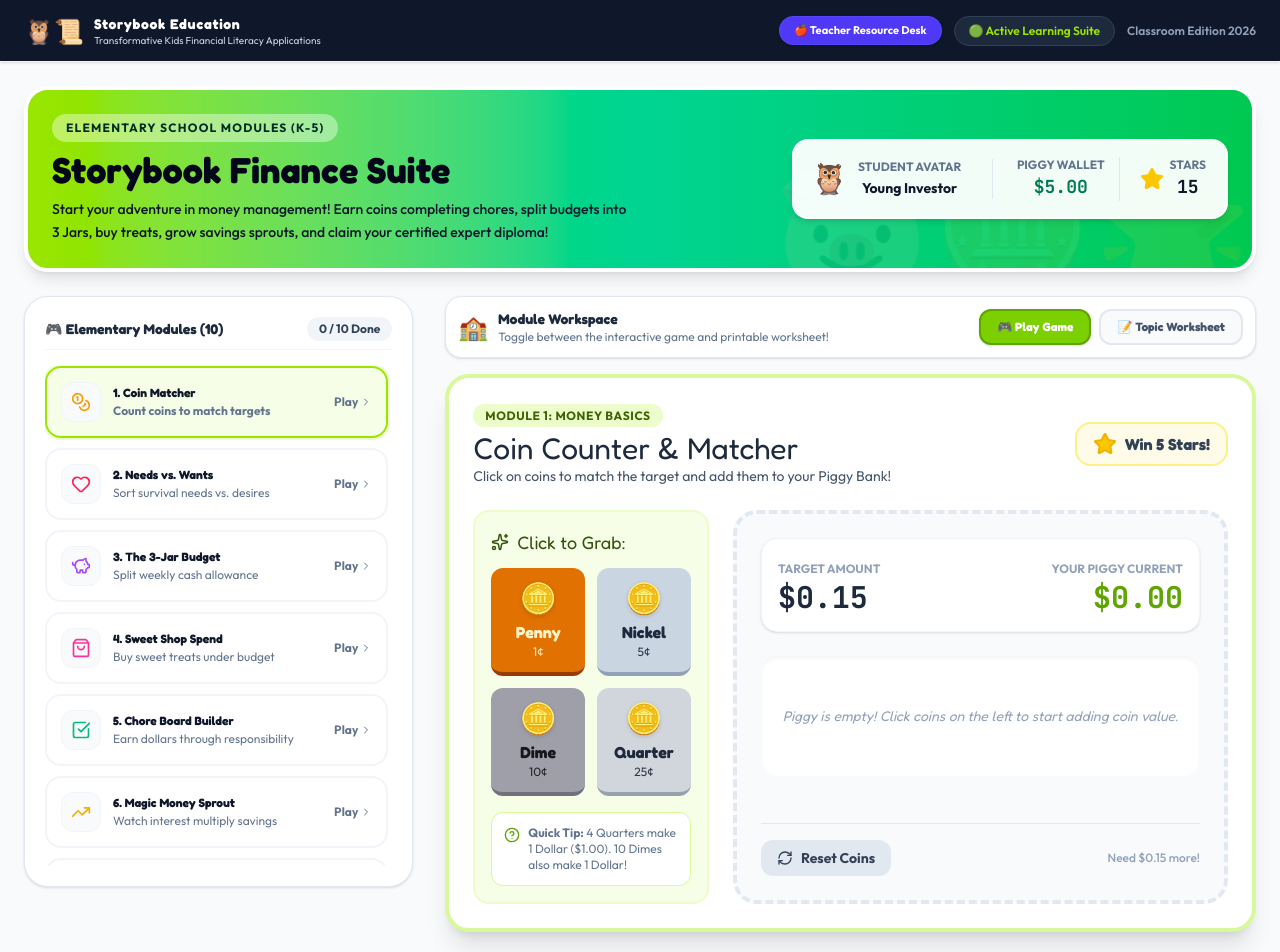
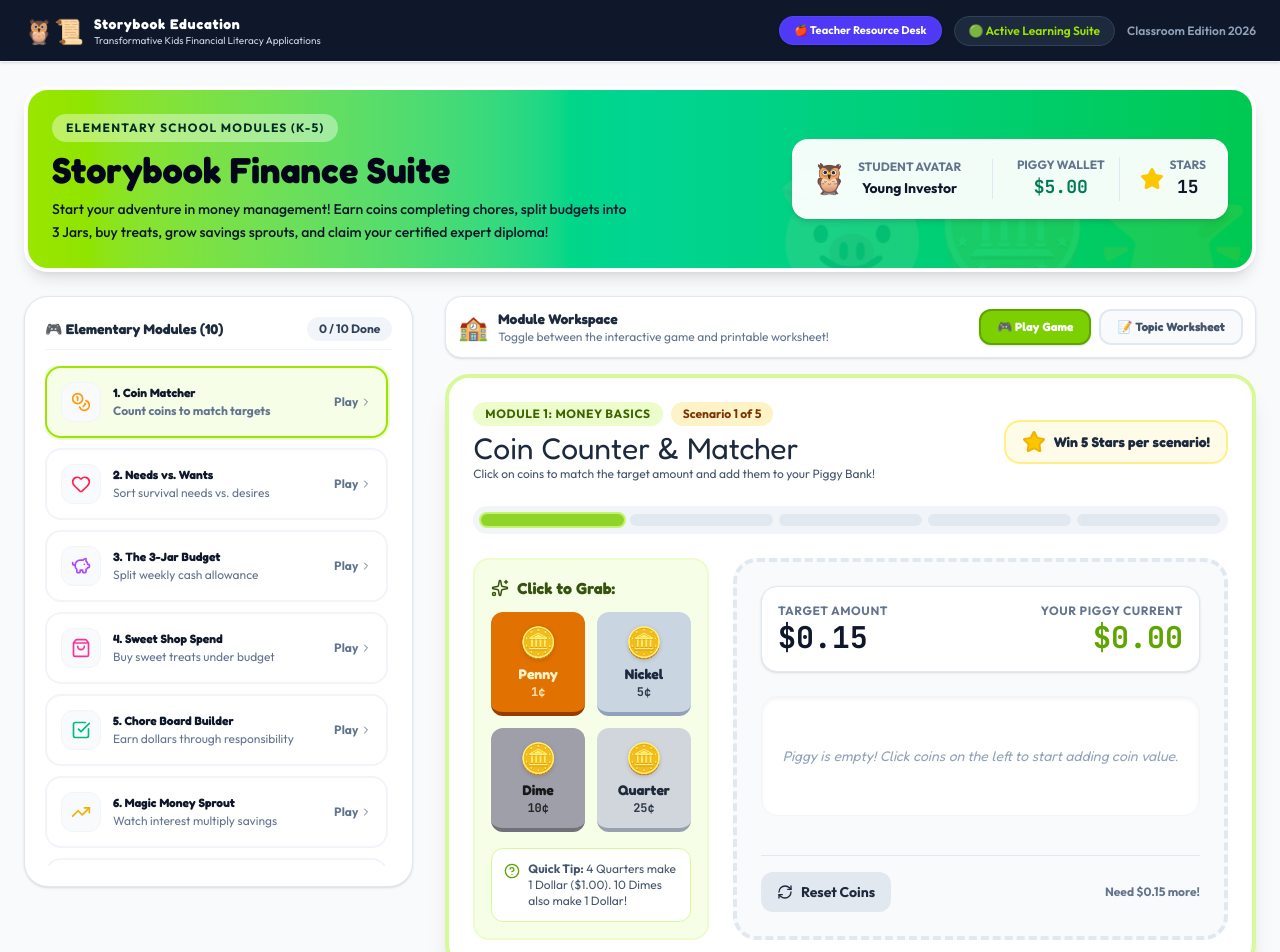
Before and after one commit to ealimon/storybook-finance-elementary, a React (Vite) app: page / in a window 1280 px wide. Shown: the top 952 px of the page. Built offline with nearby package versions, Linux system fonts and the light colour scheme.

Commit message:
feat: add navigation and expand Coin Catcher levels
Update Coin Catcher to include five progression levels and provide a navigation callback to transition to the next module upon completion.

```diff
--- a/src/App.tsx
+++ b/src/App.tsx
@@ -320,6 +320,11 @@ export default function App() {
                     wallet={profile.wallet}
                     onAddMoney={handleAddMoney}
                     onAddStars={handleAddStars}
+                    onNextModule={() => {
+                      setActiveModuleId('needs_wants');
+                      setViewingWorksheet(false);
+                      window.scrollTo({ top: 0, behavior: 'smooth' });
+                    }}
                   />
                 )}
                 {activeModuleId === 'needs_wants' && (
--- a/src/components/CoinCatcher.tsx
+++ b/src/components/CoinCatcher.tsx
@@ -6,6 +6,7 @@ interface CoinCatcherProps {
   wallet: number;
   onAddMoney: (amount: number) => void;
   onAddStars: (stars: number) => void;
+  onNextModule?: () => void;
 }
 
 const COINS = [
@@ -16,22 +17,25 @@ const COINS = [
 ];
 
 const TARGETS = [
-  { text: 'Make 15¢', target: 0.15 },
-  { text: 'Make 37¢', target: 0.37 },
-  { text: 'Make 68¢', target: 0.68 },
+  { text: 'Scenario 1 of 5: Make 15¢', target: 0.15 },
+  { text: 'Scenario 2 of 5: Make 37¢', target: 0.37 },
+  { text: 'Scenario 3 of 5: Make 50¢', target: 0.50 },
+  { text: 'Scenario 4 of 5: Make 68¢', target: 0.68 },
+  { text: 'Scenario 5 of 5: Make 85¢', target: 0.85 },
 ];
 
-export default function CoinCatcher({ wallet, onAddMoney, onAddStars }: CoinCatcherProps) {
+export default function CoinCatcher({ wallet, onAddMoney, onAddStars, onNextModule }: CoinCatcherProps) {
   const [level, setLevel] = useState(0);
   const [selectedCoins, setSelectedCoins] = useState<{ id: number; value: number; name: string; image: string }[]>([]);
   const [currentSum, setCurrentSum] = useState(0);
   const [success, setSuccess] = useState(false);
   const [starsAwarded, setStarsAwarded] = useState(false);
+  const [isAllCompleted, setIsAllCompleted] = useState(false);
 
   const targetAmount = TARGETS[level].target;
 
   const handleAddCoin = (coin: typeof COINS[0]) => {
-    if (success) return;
+    if (success || isAllCompleted) return;
     const newId = Date.now() + Math.random();
     const newCoins = [...selectedCoins, { id: newId, value: coin.value, name: coin.name, image: coin.image }];
     setSelectedCoins(newCoins);
@@ -44,7 +48,7 @@ export default function CoinCatcher({ wallet, onAddMoney, onAddStars }: CoinCatc
   };
 
   const handleRemoveCoin = (id: number, value: number) => {
-    if (success) return;
+    if (success || isAllCompleted) return;
     const filtered = selectedCoins.filter(c => c.id !== id);
     setSelectedCoins(filtered);
     const newSum = Math.round((currentSum - value) * 100) / 100;
@@ -55,6 +59,15 @@ export default function CoinCatcher({ wallet, onAddMoney, onAddStars }: CoinCatc
     setSelectedCoins([]);
     setCurrentSum(0);
     setSuccess(false);
+  };
+
+  const handlePlayAgain = () => {
+    setLevel(0);
+    setSelectedCoins([]);
+    setCurrentSum(0);
+    setSuccess(false);
+    setStarsAwarded(false);
+    setIsAllCompleted(false);
   };
 
   const claimReward = () => {
@@ -70,37 +83,99 @@ export default function CoinCatcher({ wallet, onAddMoney, onAddStars }: CoinCatc
       setSuccess(false);
       setStarsAwarded(false);
     } else {
-      // Completed all levels! Reset or celebrate
-      alert('You completed all Coin Matching levels! Double High Five! 🙌');
-      setLevel(0);
-      setSelectedCoins([]);
-      setCurrentSum(0);
-      setSuccess(false);
-      setStarsAwarded(false);
+      // Completed all 5 scenarios!
+      setIsAllCompleted(true);
     }
   };
 
   return (
     <div className="bg-white rounded-3xl p-6 shadow-xl border-4 border-lime-200">
-      <div className="flex flex-col md:flex-row justify-between items-center mb-6">
+      {/* Header with Level badges */}
+      <div className="flex flex-col md:flex-row justify-between items-start md:items-center mb-6 gap-3">
         <div>
+          <div className="flex items-center gap-2 flex-wrap">
             <span className="text-xs font-bold uppercase tracking-wider bg-lime-100 text-lime-800 px-3 py-1 rounded-full">
               Module 1: Money Basics
             </span>
+            <span className="text-xs font-bold bg-amber-100 text-amber-900 px-3 py-1 rounded-full">
+              Scenario {level + 1} of {TARGETS.length}
+            </span>
+          </div>
           <h2 className="text-2xl md:text-3xl font-display text-slate-800 mt-1">Coin Counter &amp; Matcher</h2>
-          <p className="text-sm text-slate-600">Click on coins to match the target and add them to your Piggy Bank!</p>
+          <p className="text-sm sm:text-xs text-slate-600">Click on coins to match the target amount and add them to your Piggy Bank!</p>
         </div>
-        <div className="flex items-center gap-2 mt-3 md:mt-0 bg-yellow-50 px-4 py-2 rounded-2xl border-2 border-yellow-200">
+        <div className="flex items-center gap-2 bg-yellow-50 px-4 py-2 rounded-2xl border-2 border-yellow-200 shrink-0">
           <Star className="text-yellow-500 fill-yellow-400" size={24} />
-          <span className="font-display font-bold text-slate-700">Win 5 Stars!</span>
+          <span className="font-display font-bold text-slate-800 text-sm">Win 5 Stars per scenario!</span>
         </div>
       </div>
 
+      {/* Scenario step tracker indicator */}
+      <div className="flex items-center gap-1.5 mb-6 bg-slate-100 p-2 rounded-2xl">
+        {TARGETS.map((t, idx) => {
+          const isDone = idx < level || (idx === level && isAllCompleted);
+          const isCurrent = idx === level && !isAllCompleted;
+          return (
+            <div
+              key={idx}
+              className={`flex-1 h-3 rounded-full transition-all flex items-center justify-center text-[10px] font-bold ${
+                isDone
+                  ? 'bg-emerald-500 text-white'
+                  : isCurrent
+                  ? 'bg-lime-500 text-white ring-2 ring-lime-300 animate-pulse'
+                  : 'bg-slate-200 text-slate-400'
+              }`}
+              title={t.text}
+            />
+          );
+        })}
+      </div>
+
+      {isAllCompleted ? (
+        /* Celebration view after 5 scenarios completed */
+        <motion.div
+          initial={{ scale: 0.9, opacity: 0 }}
+          animate={{ scale: 1, opacity: 1 }}
+          className="bg-gradient-to-br from-lime-50 via-emerald-50 to-teal-50 border-4 border-emerald-300 rounded-3xl p-8 text-center shadow-lg my-4"
+        >
+          <div className="w-20 h-20 bg-yellow-400 text-yellow-950 rounded-full flex items-center justify-center mx-auto mb-4 text-4xl shadow-md border-4 border-white animate-bounce">
+            🏆
+          </div>
+          <h3 className="text-3xl font-display font-extrabold text-slate-900 mb-2">
+            Fantastic Job! All 5 Scenarios Completed! 🎉
+          </h3>
+          <p className="text-base text-slate-700 max-w-lg mx-auto mb-6 leading-relaxed">
+            You matched all coin targets perfectly and earned bonus cash for your Piggy Wallet! You are now ready for the next financial step.
+          </p>
+
+          <div className="flex flex-col sm:flex-row items-center justify-center gap-4">
+            {onNextModule && (
+              <button
+                id="btn-coin-next-module"
+                onClick={onNextModule}
+                className="w-full sm:w-auto bg-gradient-to-r from-emerald-600 to-green-600 hover:from-emerald-700 hover:to-green-700 text-white font-display font-bold text-base px-8 py-4 rounded-2xl shadow-lg transition-all transform hover:scale-105 active:scale-95 flex items-center justify-center gap-3 cursor-pointer border border-emerald-400/40"
+              >
+                <span>Progress to Module 2: Needs vs. Wants</span>
+                <span className="text-xl">➡️</span>
+              </button>
+            )}
+
+            <button
+              id="btn-coin-replay"
+              onClick={handlePlayAgain}
+              className="w-full sm:w-auto bg-white border-2 border-slate-300 hover:bg-slate-50 text-slate-700 font-display font-bold text-sm px-6 py-3.5 rounded-2xl transition-all cursor-pointer flex items-center justify-center gap-2"
+            >
+              <RefreshCw size={16} /> Replay Scenarios
+            </button>
+          </div>
+        </motion.div>
+      ) : (
+        /* Active Game Interface */
         <div className="grid grid-cols-1 lg:grid-cols-12 gap-6">
           {/* Coin Selection Rail */}
           <div className="lg:col-span-4 bg-lime-50 p-4 rounded-2xl border-2 border-lime-100 flex flex-col justify-between">
             <div>
-            <h3 className="font-display text-lime-900 text-lg mb-3 flex items-center gap-2">
+              <h3 className="font-display text-lime-900 text-base font-bold mb-3 flex items-center gap-2">
                 <Sparkles size={18} /> Click to Grab:
               </h3>
               <div className="grid grid-cols-2 gap-3">
@@ -109,17 +184,17 @@ export default function CoinCatcher({ wallet, onAddMoney, onAddStars }: CoinCatc
                     key={coin.name}
                     id={`btn-add-coin-${coin.name.toLowerCase()}`}
                     onClick={() => handleAddCoin(coin)}
-                  className={`flex flex-col items-center justify-center p-3 rounded-xl border-b-4 hover:brightness-105 active:translate-y-1 transition-all ${coin.color}`}
+                    className={`flex flex-col items-center justify-center p-3 rounded-xl border-b-4 hover:brightness-105 active:translate-y-1 transition-all cursor-pointer ${coin.color}`}
                   >
                     <span className="text-3xl filter drop-shadow-sm">{coin.image}</span>
-                  <span className="font-display font-bold mt-1">{coin.name}</span>
-                  <span className="text-xs opacity-90">{coin.label}</span>
+                    <span className="font-display font-bold mt-1 text-sm">{coin.name}</span>
+                    <span className="text-xs opacity-90 font-mono font-bold">{coin.label}</span>
                   </button>
                 ))}
               </div>
             </div>
 
-          <div className="mt-4 bg-white p-3 rounded-xl border border-lime-200 text-xs text-slate-500 flex items-start gap-2">
+            <div className="mt-4 bg-white p-3 rounded-xl border border-lime-200 text-xs text-slate-600 flex items-start gap-2">
               <HelpCircle size={16} className="text-lime-600 flex-shrink-0 mt-0.5" />
               <div>
                 <strong>Quick Tip:</strong> 4 Quarters make 1 Dollar ($1.00). 10 Dimes also make 1 Dollar!
@@ -130,15 +205,15 @@ export default function CoinCatcher({ wallet, onAddMoney, onAddStars }: CoinCatc
           {/* Counter workspace */}
           <div className="lg:col-span-8 flex flex-col justify-between bg-slate-50 border-4 border-dashed border-slate-200 rounded-3xl p-6 min-h-[300px] relative">
             {/* Target Amount banner */}
-          <div className="bg-white rounded-2xl p-4 shadow-sm flex justify-between items-center border border-slate-100">
+            <div className="bg-white rounded-2xl p-4 shadow-sm flex justify-between items-center border border-slate-200">
               <div>
-              <span className="text-xs font-bold text-slate-400 uppercase">Target Amount</span>
-              <div className="text-3xl font-mono font-bold text-slate-800">
+                <span className="text-xs font-bold text-slate-500 uppercase tracking-wider block">Target Amount</span>
+                <div className="text-3xl font-mono font-bold text-slate-900">
                   ${targetAmount.toFixed(2)}
                 </div>
               </div>
               <div className="text-right">
-              <span className="text-xs font-bold text-slate-400 uppercase">Your Piggy Current</span>
+                <span className="text-xs font-bold text-slate-500 uppercase tracking-wider block">Your Piggy Current</span>
                 <div className="text-3xl font-mono font-bold text-lime-600">
                   ${currentSum.toFixed(2)}
                 </div>
@@ -146,7 +221,7 @@ export default function CoinCatcher({ wallet, onAddMoney, onAddStars }: CoinCatc
             </div>
 
             {/* Active Coin Area */}
-          <div className="my-6 flex flex-wrap gap-3 justify-center items-center min-h-[120px] bg-white rounded-2xl p-4 shadow-inner">
+            <div className="my-6 flex flex-wrap gap-3 justify-center items-center min-h-[120px] bg-white rounded-2xl p-4 shadow-inner border border-slate-100">
               {selectedCoins.length === 0 ? (
                 <p className="text-slate-400 text-sm italic font-display">Piggy is empty! Click coins on the left to start adding coin value.</p>
               ) : (
@@ -176,11 +251,11 @@ export default function CoinCatcher({ wallet, onAddMoney, onAddStars }: CoinCatc
             </div>
 
             {/* Controls & Success Display */}
-          <div className="flex justify-between items-center mt-auto pt-4 border-t border-slate-200">
+            <div className="flex flex-wrap justify-between items-center gap-3 mt-auto pt-4 border-t border-slate-200">
               <button
                 id="btn-coin-reset"
                 onClick={handleReset}
-              className="flex items-center gap-2 bg-slate-200 hover:bg-slate-300 text-slate-700 px-4 py-2 rounded-xl text-sm font-bold transition-all active:scale-95"
+                className="flex items-center gap-2 bg-slate-200 hover:bg-slate-300 text-slate-800 px-4 py-2.5 rounded-xl text-sm font-bold transition-all active:scale-95 cursor-pointer"
               >
                 <RefreshCw size={16} /> Reset Coins
               </button>
@@ -189,24 +264,24 @@ export default function CoinCatcher({ wallet, onAddMoney, onAddStars }: CoinCatc
                 <motion.div
                   initial={{ scale: 0.8, opacity: 0 }}
                   animate={{ scale: 1, opacity: 1 }}
-                className="flex items-center gap-3 bg-green-100 border-2 border-green-300 rounded-2xl p-2 px-4 shadow-sm"
+                  className="flex items-center gap-3 bg-green-100 border-2 border-green-400 rounded-2xl p-2.5 px-4 shadow-sm"
                 >
-                <div className="bg-green-500 text-white rounded-full p-1">
-                  <CheckCircle size={20} />
+                  <div className="bg-green-600 text-white rounded-full p-1.5 shrink-0">
+                    <CheckCircle size={22} />
                   </div>
                   <div>
-                  <p className="text-xs text-green-800 font-bold">Excellent Math Skills!</p>
+                    <p className="text-xs text-green-900 font-bold">Excellent Math Skills!</p>
                     <button
                       id="btn-coin-claim-reward"
                       onClick={claimReward}
-                    className="text-sm font-display font-bold text-green-700 hover:underline flex items-center gap-1"
+                      className="text-sm font-display font-bold text-green-800 hover:text-green-950 underline flex items-center gap-1 cursor-pointer mt-0.5"
                     >
-                    Claim Reward + Next <Trophy size={14} />
+                      {level === TARGETS.length - 1 ? 'Claim Reward & Finish Module 🏆' : 'Claim Reward & Next Scenario ➡️'}
                     </button>
                   </div>
                 </motion.div>
               ) : (
-              <div className="text-xs text-slate-400 font-medium">
+                <div className="text-xs font-bold text-slate-500">
                   {currentSum < targetAmount
                     ? `Need $${(targetAmount - currentSum).toFixed(2)} more!`
                     : `Whoops, that is $${(currentSum - targetAmount).toFixed(2)} too much!`}
@@ -215,6 +290,7 @@ export default function CoinCatcher({ wallet, onAddMoney, onAddStars }: CoinCatc
             </div>
           </div>
         </div>
+      )}
     </div>
   );
 }
```
Lines whose indentation alone changed are shown as unchanged.
